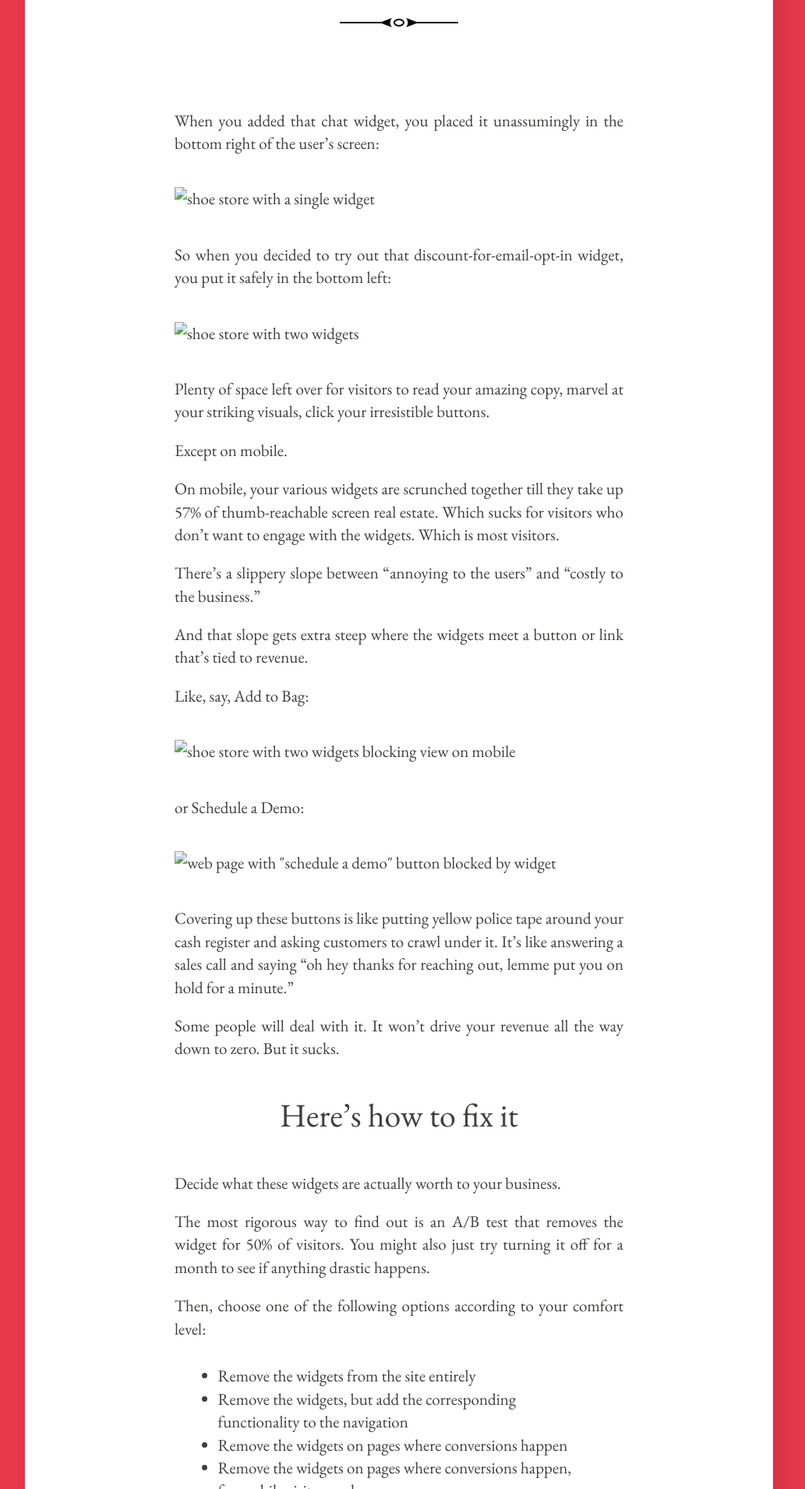
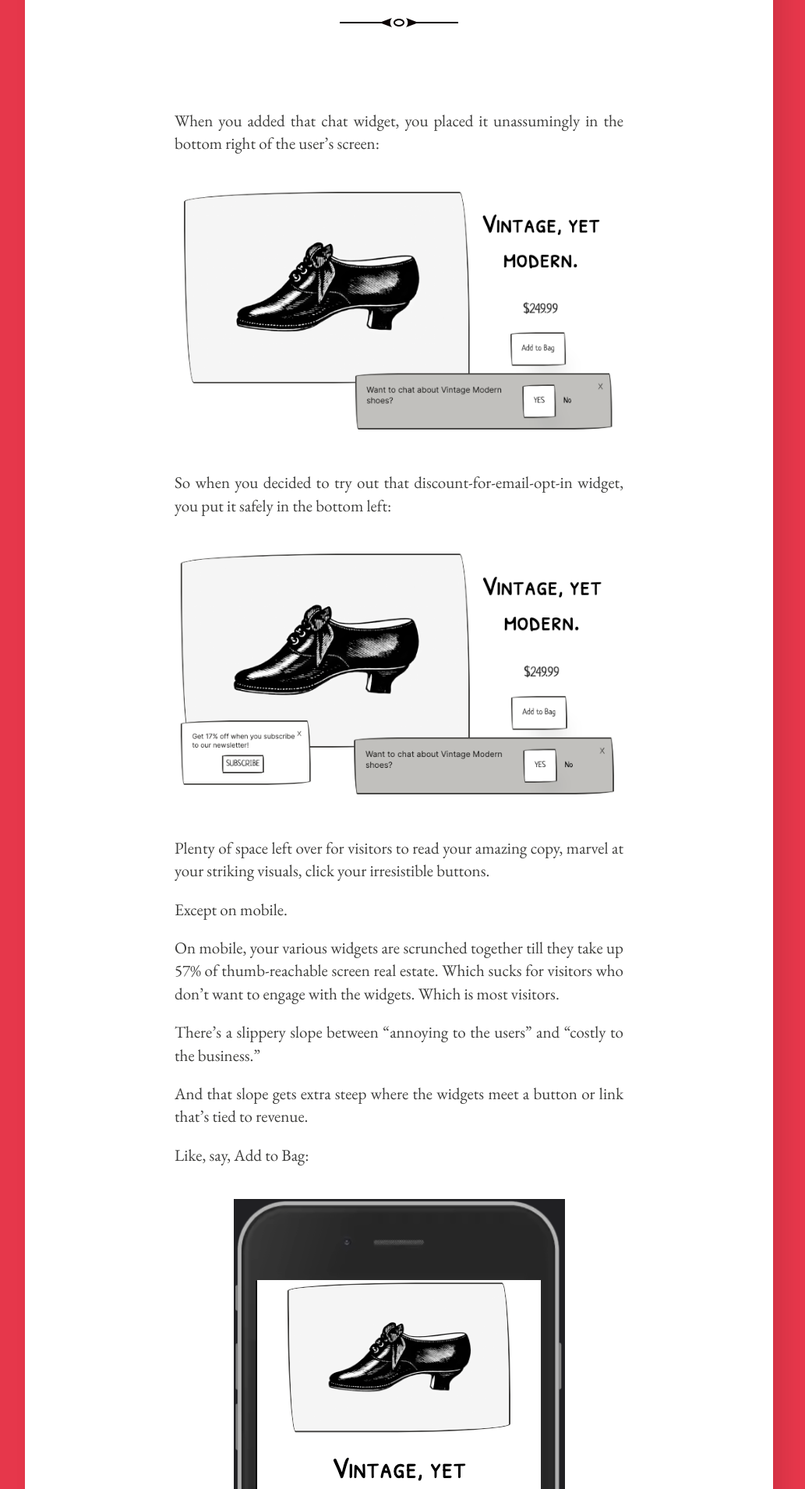
Before and after one commit to bruab/your-website-sucks, a Jekyll site: the page built from _posts/2022-07-20-because-you-block-the-visitors-path.md, in a window 1280 px wide. Shown: the part 347-2257 px from the top of the page at 78% size, without its empty margins (128-1161 px from the left). Built offline with Jekyll 4.4.1, drawn with Linux system fonts in a browser that asks for light colours; some web fonts are replaced.

Commit message:
fix image paths

```diff
--- a/_posts/2022-07-20-because-you-block-the-visitors-path.md
+++ b/_posts/2022-07-20-because-you-block-the-visitors-path.md
@@ -5,11 +5,11 @@ title: "... because you block the visitor's path"
 
 When you added that chat widget, you placed it unassumingly in the bottom right of the user's screen:
 
-![shoe store with a single widget](assets/images/one-widget.png)
+![shoe store with a single widget](/assets/images/one-widget.png)
 
 So when you decided to try out that discount-for-email-opt-in widget, you put it safely in the bottom left:
 
-![shoe store with two widgets](assets/images/two-widgets.png)
+![shoe store with two widgets](/assets/images/two-widgets.png)
 
 Plenty of space left over for visitors to read your amazing copy, marvel at your striking visuals, click your irresistible buttons.
 
@@ -23,11 +23,11 @@ And that slope gets extra steep where the widgets meet a button or link that's t
 
 Like, say, Add to Bag:
 
-![shoe store with two widgets blocking view on mobile](assets/images/two-widgets-mobile.png)
+![shoe store with two widgets blocking view on mobile](/assets/images/two-widgets-mobile.png)
 
 or Schedule a Demo:
 
-![web page with "schedule a demo" button blocked by widget](assets/images/schedule-a-demo-blocked.png)
+![web page with "schedule a demo" button blocked by widget](/assets/images/schedule-a-demo-blocked.png)
 
 Covering up these buttons is like putting yellow police tape around your cash register and asking customers to crawl under it. It's like answering a sales call and saying "oh hey thanks for reaching out, lemme put you on hold for a minute."
 
```
Also changed, not shown: 1 other file.
